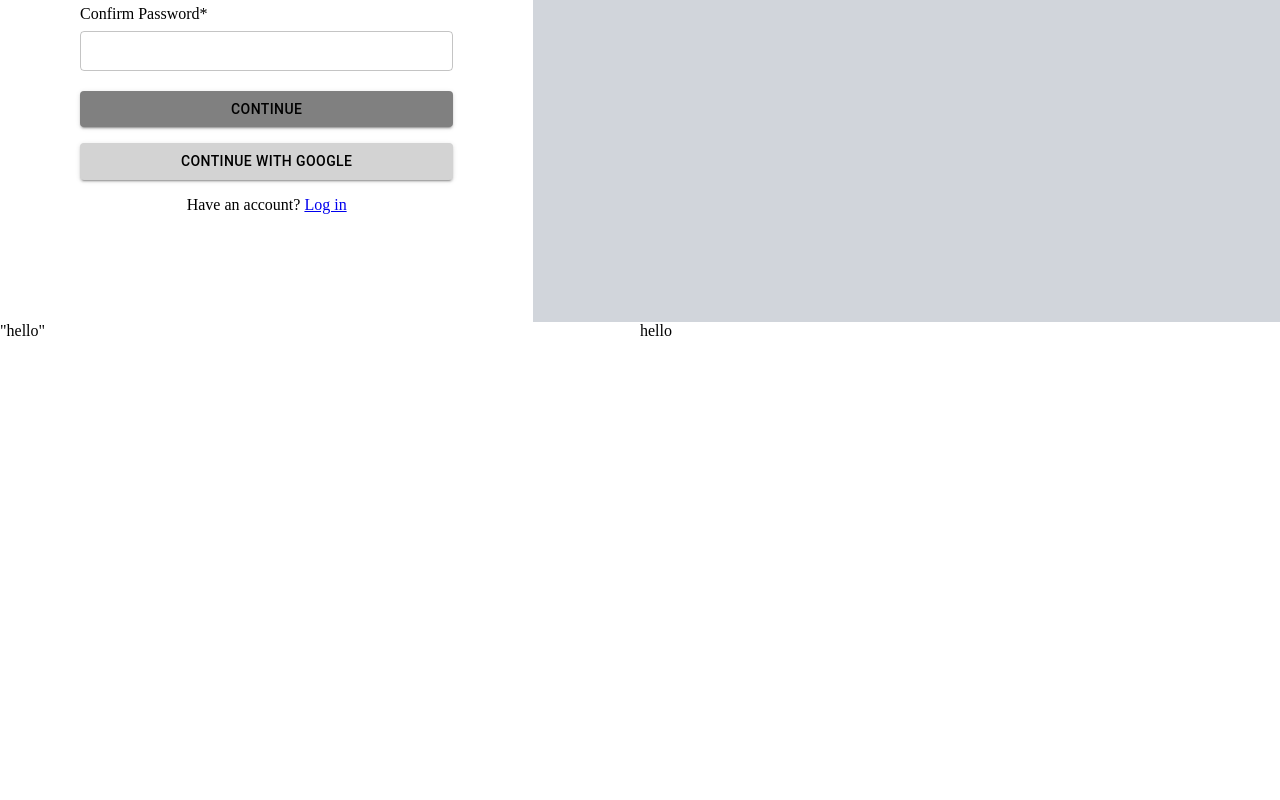
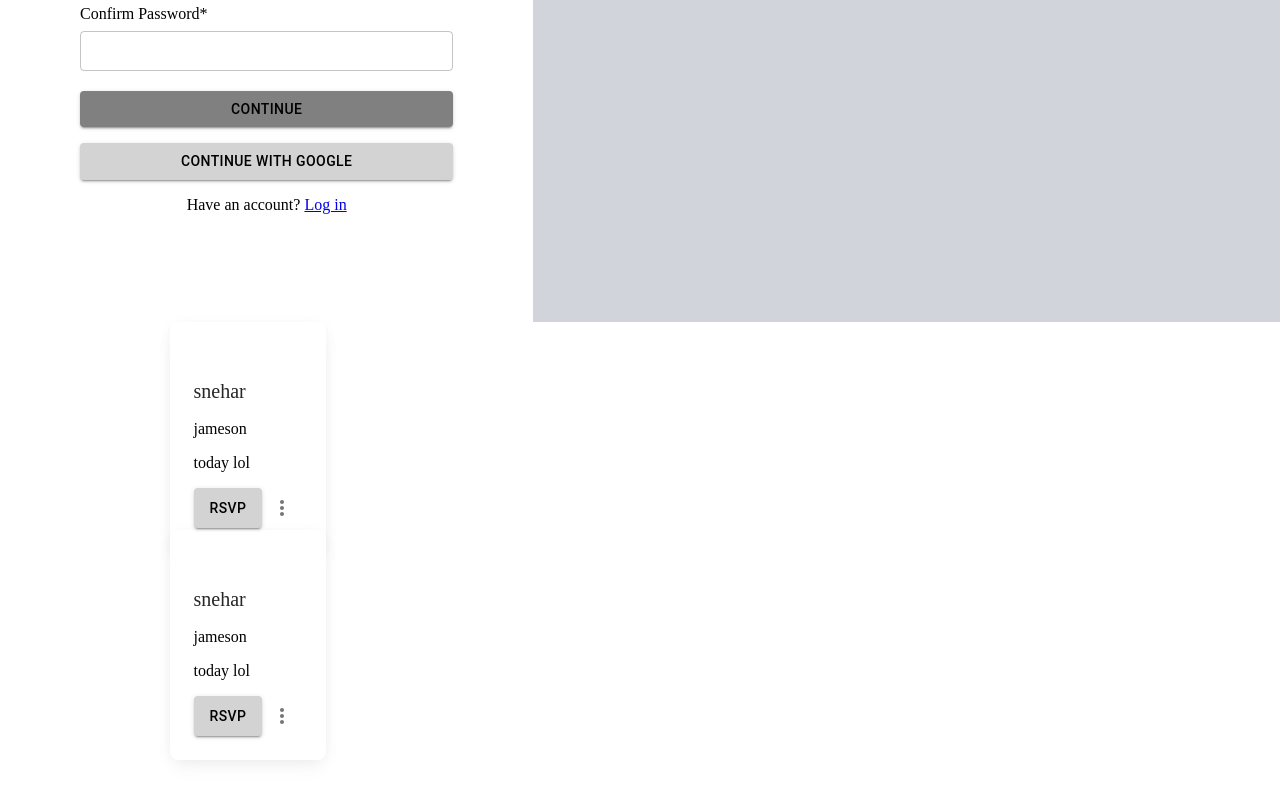
Before and after one commit to cornellh4i/lagos-volunteers, a Next.js app in the folder frontend/: page /signup in a window 1280 px wide. Shown: the part 478-1278 px from the top of the page. Before the commit the page ends 818 px from the top, so only its background shows below. Built offline with nearby package versions, Linux system fonts and the light colour scheme; no server answers.

Commit message:
Tested components

```diff
--- a/frontend/src/components/atoms/CardList.tsx
+++ b/frontend/src/components/atoms/CardList.tsx
@@ -11,7 +11,7 @@ type CardListProps = {
  */
 const CardList = ({ cards }: CardListProps) => {
   return <>
-  <div className="flex flex-col gap-4 h-screen items-center justify-center">
+  <div className="flex flex-col gap-20 h-screen items-center">
     {cards}
   </div>
   </>;
--- a/frontend/src/components/atoms/IconText.tsx
+++ b/frontend/src/components/atoms/IconText.tsx
@@ -11,8 +11,8 @@ type IconTextProps = {
 const IconText = ({ icon, text }: IconTextProps) => {
   return <>
   <div className="flex items-center">
-    <div className="flex-1">{icon}</div>
-    <div className="flex-1">{text}</div>
+    <div className="flex-left">{icon}</div>
+    <div className="flex-left">{text}</div>
   </div>
   </>;
 };
--- a/frontend/src/components/molecules/EventCard.tsx
+++ b/frontend/src/components/molecules/EventCard.tsx
@@ -35,8 +35,9 @@ const EventCard = ({
   datetime,
 }: EventCardProps) => {
   return <>
+  {<div className="flex flex-col h-32"> <div className="grid grid-cols-12 grow">
   <div
-  className="block rounded-lg bg-white p-6 shadow-[0_2px_15px_-3px_rgba(0,0,0,0.07),0_10px_20px_-2px_rgba(0,0,0,0.04)] dark:bg-neutral-700">
+  className="block rounded-lg items-center bg-white p-6 sm:col-span-2 shadow-[0_2px_15px_-3px_rgba(0,0,0,0.07),0_10px_20px_-2px_rgba(0,0,0,0.04)] dark:bg-neutral-700">
   <h5 text-left item-center
     className="mb-2 text-xl font-medium leading-tight text-neutral-800 dark:text-neutral-50">
     {title}
@@ -50,9 +51,8 @@ const EventCard = ({
   <div className="inline-flex">
   <Button buttonText={mainAction} buttonTextColor="#000000" buttonColor="#D3D3D3"/>
   <IconButton onClick={() => {dropdownActions}} aria-label="dropdown"><MoreVertIcon/></IconButton>
-  </div>
-</div>
+  </div></div></div>
+</div> }
   </>;
 };
-
 export default EventCard;
--- a/frontend/src/components/molecules/ViewEvents.tsx
+++ b/frontend/src/components/molecules/ViewEvents.tsx
@@ -2,7 +2,6 @@ import React from "react";
 import TabContainer from "@/components/molecules/TabContainer";
 import next from "next/types";
 import CardList from "@/components/atoms/CardList";
-import IconText from "../atoms/IconText";
 
 const UpcomingEvents = () => {
   return <>
--- a/frontend/src/pages/signup.tsx
+++ b/frontend/src/pages/signup.tsx
@@ -1,15 +1,16 @@
 import React from "react";
 import WelcomeTemplate from "@/components/templates/WelcomeTemplate";
 import SignupForm from "@/components/molecules/SignupForm";
-import IconText from '@/components/atoms/IconText';
-import AcUnitIcon from '@mui/icons-material/AcUnit';
+import EventCard from '@/components/molecules/EventCard';
+import CardList from '@/components/atoms/CardList';
 
+type Action = "rsvp" | "cancel rsvp" | "publish" | "manage attendees" | "edit";
 /** A Signup page */
 const Signup = () => {
   return (
     <>
       <WelcomeTemplate Form={SignupForm} />
-      <IconText icon={<div>"hello"</div>} text={"hello"}/>
+      <CardList cards={[<EventCard eventid={"000"} mainAction={"rsvp"} dropdownActions={["cancel rsvp"]} title={"snehar"} location={"jameson"} datetime={"today lol"}/>, <EventCard eventid={"000"} mainAction={"rsvp"} dropdownActions={["cancel rsvp"]} title={"snehar"} location={"jameson"} datetime={"today lol"}/>]}/>
     </>
   );
 };
```
Also changed, not shown: 1 other file (tests, documents, lock files or other folders).
